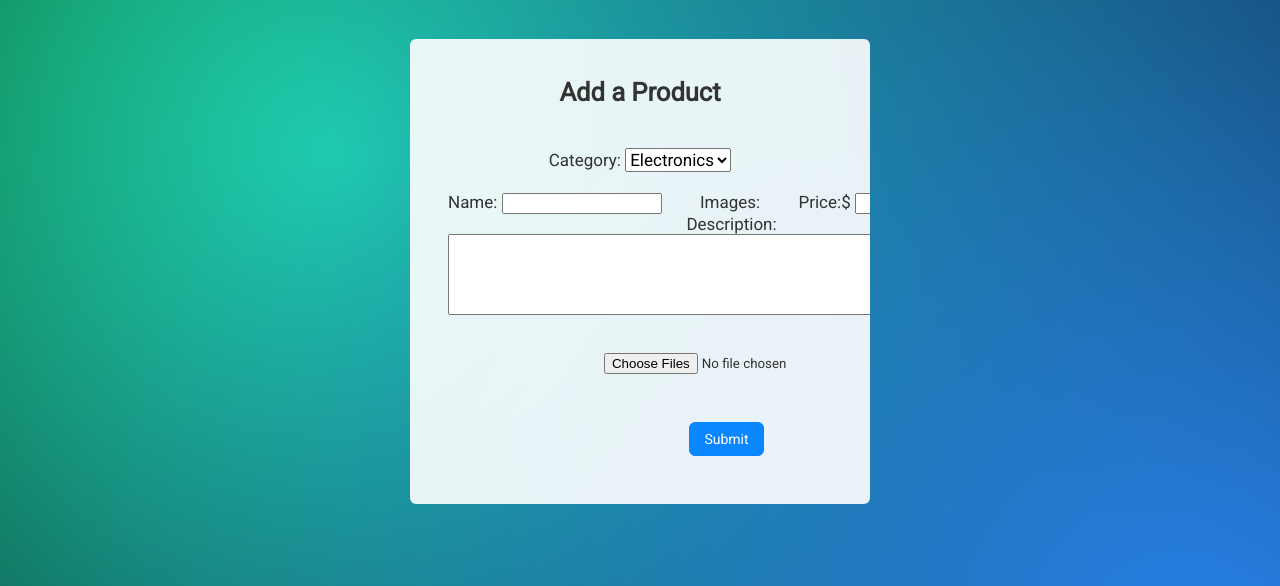
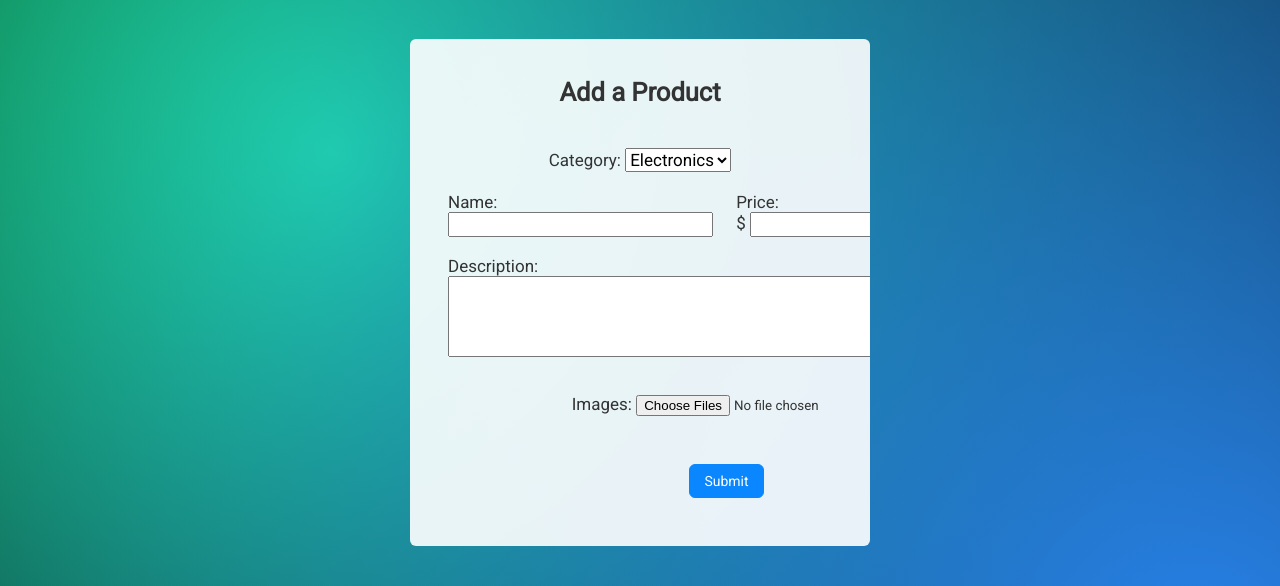
Before and after one commit to ThamerD/381-Project, a PHP site: page /pages/AddProduct.php in a window 1280 px wide. Shown: the part 79-665 px from the top of the page. Run offline with PHP 8.4, Linux system fonts and the light colour scheme.

Commit message:
Styles for input fields and their labels

```diff
--- a/css/style_e.css
+++ b/css/style_e.css
@@ -436,3 +436,18 @@ label {
     left: 5%;
 }
 /* AAlzughibi End */
+
+/* Thamer Start */
+
+.field{
+    width: 6.8cm;
+    height: .5cm;
+    margin: 0cm 0cm .5cm;
+}
+
+label{
+    display: block;
+}
+
+
+/* Thamer End */
```
